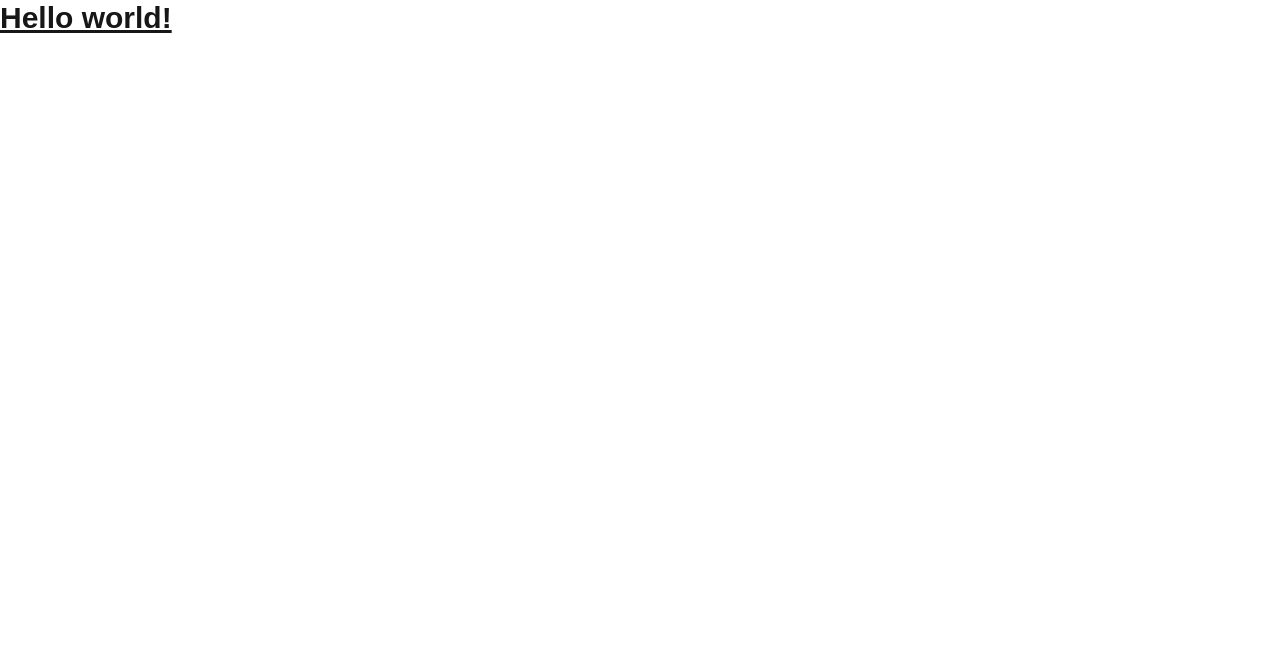
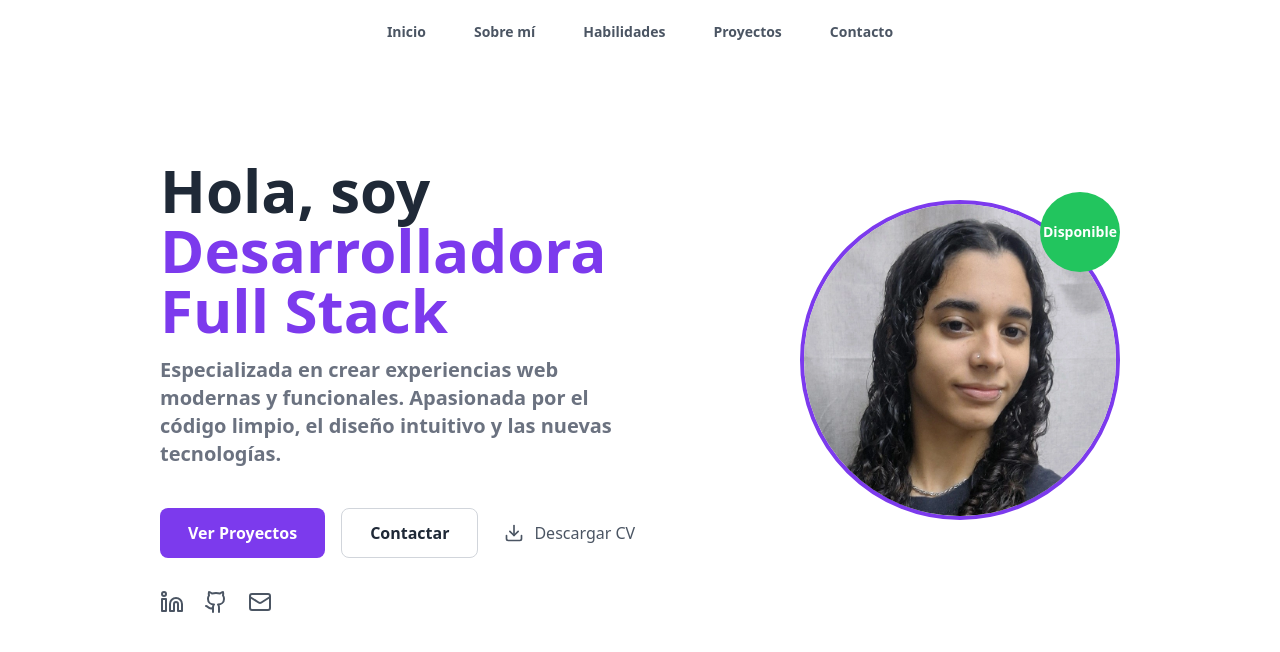
Before and after one commit to morenamartin/MiPortfolio, a Next.js app: page / in a window 1280 px wide. Shown: the top 652 px of the page. Built offline with nearby package versions, Linux system fonts and the light colour scheme.

Commit message:
componente inicio completo, falta redirigir bien los botones

```diff
--- a/package.json
+++ b/package.json
@@ -9,6 +9,7 @@
     "lint": "eslint"
   },
   "dependencies": {
+    "lucide-react": "^0.543.0",
     "next": "15.5.2",
     "react": "19.1.0",
     "react-dom": "19.1.0"
--- a/src/app/globals.css
+++ b/src/app/globals.css
@@ -1,46 +1,3 @@
 @tailwind base;
 @tailwind components;
 @tailwind utilities;
-
-:root {
-  --background: #ffffff;
-  --foreground: #171717;
-}
-
-@media (prefers-color-scheme: dark) {
-  :root {
-    --background: #0a0a0a;
-    --foreground: #ededed;
-  }
-}
-
-html,
-body {
-  max-width: 100vw;
-  overflow-x: hidden;
-}
-
-body {
-  color: var(--foreground);
-  background: var(--background);
-  font-family: Arial, Helvetica, sans-serif;
-  -webkit-font-smoothing: antialiased;
-  -moz-osx-font-smoothing: grayscale;
-}
-
-* {
-  box-sizing: border-box;
-  padding: 0;
-  margin: 0;
-}
-
-a {
-  color: inherit;
-  text-decoration: none;
-}
-
-@media (prefers-color-scheme: dark) {
-  html {
-    color-scheme: dark;
-  }
-}
--- a/src/app/layout.tsx
+++ b/src/app/layout.tsx
@@ -1,6 +1,7 @@
 import type { Metadata } from "next";
 import { Geist, Geist_Mono } from "next/font/google";
 import "./globals.css";
+import Navbar from "@/components/Navbar";
 
 const geistSans = Geist({
   variable: "--font-geist-sans",
@@ -24,7 +25,8 @@ export default function RootLayout({
 }>) {
   return (
     <html lang="en">
-      <body className={`${geistSans.variable} ${geistMono.variable}`}>
+      <body className={`${geistSans.variable} ${geistMono.variable}`} suppressHydrationWarning>
+        <Navbar />
         {children}
       </body>
     </html>
--- a/src/app/page.tsx
+++ b/src/app/page.tsx
@@ -1,7 +1,9 @@
+import Inicio from "@/components/inicio/Inicio";
+
 export default function Home() {
   return (
-    <h1 className="text-3xl font-bold underline">
-      Hello world!
-    </h1>
+    <>
+      <Inicio />
+    </>
   )
 }
--- /dev/null
+++ b/src/components/Navbar.tsx
@@ -0,0 +1,44 @@
+"use client"
+import { usePathname } from "next/navigation";
+import Link from "next/link";
+import { useEffect, useState } from "react";
+
+const Navbar = () => {
+    const pathname = usePathname();
+    const [scrolled, setScrolled] = useState(false);
+
+    const links = [
+        { href: "/quienes-somos", label: "Inicio" },
+        { href: "/contacto", label: "Sobre mí" },
+        { href: "/asd", label: "Habilidades" },
+        { href: "/prsdfeguntas", label: "Proyectos" },
+        { href: "/preguntadfs", label: "Contacto" },
+    ];
+
+    useEffect(() => {
+        const handleScroll = () => {
+            setScrolled(window.scrollY > 50);
+        };
+
+        window.addEventListener("scroll", handleScroll);
+        return () => window.removeEventListener("scroll", handleScroll);
+    }, []);
+
+    return(
+        <div className={`flex flex-row items-center z-30 w-[100%] bg-white px-28 h-16 fixed ${scrolled && "drop-shadow-lg"}`}>
+            <div className="flex flex-row gap-8 text-sm m-auto">
+               {links.map((link) => (
+                <Link
+                    key={link.href}
+                    href={link.href}
+                    className="px-2 py-2 font-bold text-gray-600 hover:text-gray-900"
+                    >
+                    {link.label}
+                </Link>
+            ))}
+            </div>
+        </div>
+    )
+}
+
+export default Navbar
--- /dev/null
+++ b/src/components/inicio/Inicio.tsx
@@ -0,0 +1,47 @@
+import { Download, Github, Linkedin, Mail } from "lucide-react"
+import Image from "next/image"
+import fotoPerfil from "../../assets/yo.png"
+
+
+const Inicio = () => {
+    return (
+        <div className="flex justify-center pt-20 ">
+            <div className="grid grid-cols-2 justify-between w-[95%] pt-20 px-32">
+                <div className="flex flex-col gap-4">
+                    <h1 className="text-6xl font-bold"><span className="text-gray-800">Hola, soy</span> <br/>
+                        <span className="text-violet-600">Desarrolladora <br/>
+                        Full Stack</span></h1>
+                    <p className="text-gray-500 font-semibold text-xl">Especializada en crear experiencias web modernas y funcionales. Apasionada por el código limpio, el diseño intuitivo y las nuevas tecnologías.</p>
+
+                    <div className="mt-6 flex flex-row gap-4">
+                        <button className="bg-violet-600 hover:bg-violet-800 px-7 py-3 rounded-lg text-white font-semibold">Ver Proyectos</button>
+                        <button className="border-[1px] border-gray-300 hover:border-gray-500 px-7 py-3 rounded-lg text-gray-800 font-semibold">Contactar</button>
+
+                        <button className="text-gray-600 hover:text-violet-800 flex flex-row items-center">
+                            <Download className="h-5 w-10"/>
+                            <span>Descargar CV</span>
+                        </button>
+
+                    </div>
+
+                    <div className="flex flex-row gap-5 mt-4 text-gray-600">
+                        <a href="https://www.linkedin.com/in/morena-mart%C3%ADn-979756308/" target="_blank" rel="noopener noreferrer"><Linkedin /></a>
+                        <a href="https://github.com/morenamartin" target="_blank" rel="noopener noreferrer"><Github /></a>
+                        <a href="https://mail.google.com/mail/?view=cm&fs=1&to=martinmorena269@gmail.com&su=Consulta&body=Hola,%20quería%20consultarte%20sobre..." target="_blank" rel="noopener noreferrer"><Mail /></a>
+                    </div>
+                </div>
+
+                <div className="justify-items-end pt-10">
+                    <div className="relative h-80 w-80 rounded-full flex items-center justify-center overflow-hidden border-4 border-violet-600">
+                        <Image src={fotoPerfil} alt="profilePicture"/>
+                    </div>
+                    <div className="absolute top-48 right-40 w-20 h-20 flex items-center text-sm font-bold text-white justify-center rounded-full bg-green-500">
+                        Disponible
+                    </div>
+                </div>
+            </div>
+        </div>
+    )
+}
+
+export default Inicio
```
Also changed, not shown: src/assets/yo.png (added), 1 other file (tests, documents, lock files or other folders).
